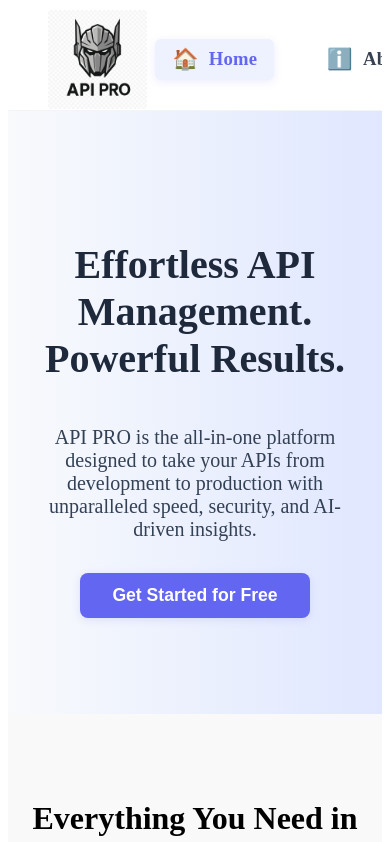
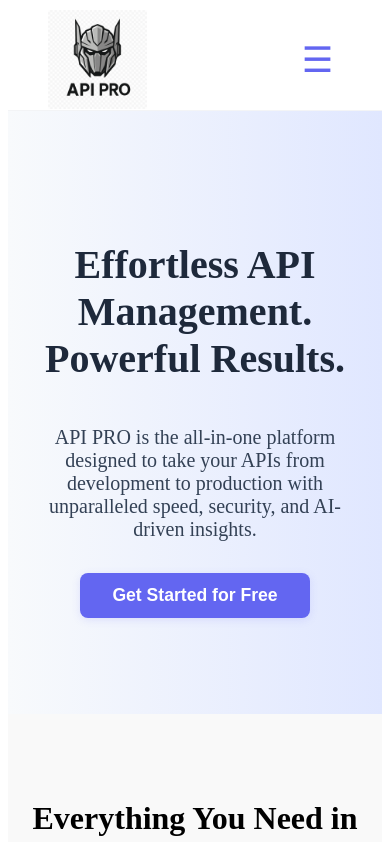
Before and after one commit to ThesuNimeshika/api-pro, a React (Vite) app: page / in a window 390 px wide. Shown: the top 842 px of the page. Built offline with nearby package versions, Linux system fonts and the light colour scheme.

Commit message:
Navbar update

```diff
--- a/src/App.css
+++ b/src/App.css
@@ -86,6 +86,60 @@
   background: #eef2ff;
   color: #4f46e5;
   box-shadow: 0 2px 8px rgba(99,102,241,0.10);
+}
+@media (max-width: 900px) {
+  .navbar-links {
+    gap: 1.2rem;
+  }
+}
+@media (max-width: 700px) {
+  .navbar-links {
+    display: none;
+  }
+  .navbar-actions {
+    display: flex;
+    align-items: center;
+    margin-left: auto;
+  }
+  .navbar-menu-btn {
+    background: none;
+    border: none;
+    cursor: pointer;
+    padding: 0.3em 0.7em;
+    font-size: 2.2rem;
+    color: #6366f1;
+    transition: color 0.18s;
+  }
+  .navbar-menu-btn:hover {
+    color: #4f46e5;
+  }
+  .navbar-mobile-menu {
+    position: fixed;
+    top: 0;
+    right: 0;
+    width: 80vw;
+    max-width: 340px;
+    height: 100vh;
+    background: #fff;
+    box-shadow: -2px 0 16px rgba(99,102,241,0.10);
+    display: flex;
+    flex-direction: column;
+    padding: 2.5rem 1.2rem 1.2rem 1.2rem;
+    z-index: 9999;
+    animation: slideInMenu 0.22s ease;
+  }
+  @keyframes slideInMenu {
+    from { right: -100vw; opacity: 0; }
+    to { right: 0; opacity: 1; }
+  }
+  .navbar-mobile-menu .navbar-link {
+    margin-bottom: 1.2rem;
+    font-size: 1.18rem;
+    text-transform: uppercase;
+    letter-spacing: 1px;
+    width: 100%;
+    justify-content: flex-start;
+  }
 }
 /* Contact Section Styles */
 .contact-section {
--- a/src/components/Navbar.tsx
+++ b/src/components/Navbar.tsx
@@ -1,3 +1,4 @@
+import { useState } from 'react';
 import { NavLink } from 'react-router-dom';
 import logo from  '../assets/logo.png'
 
@@ -10,6 +11,8 @@ const navLinks = [
 ];
 
 const Navbar = () => {
+  const [menuOpen, setMenuOpen] = useState(false);
+
   return (
     <nav className="navbar-bar">
       <div className="navbar-logo">
@@ -24,6 +27,7 @@ const Navbar = () => {
             className={({ isActive }) =>
               `navbar-link${isActive ? ' active' : ''}`
             }
+            style={{ textTransform: 'uppercase', fontSize: '1.18rem', letterSpacing: '1px' }}
           >
             <span className="navbar-icon" aria-hidden="true">{icon}</span>
             <span className="navbar-label">{label}</span>
@@ -31,8 +35,34 @@ const Navbar = () => {
         ))}
       </div>
       <div className="navbar-actions">
-
+        <button
+          className="navbar-menu-btn"
+          aria-label={menuOpen ? 'Close menu' : 'Open menu'}
+          onClick={() => setMenuOpen((open) => !open)}
+        >
+          <span style={{ fontSize: '2.2rem' }}>{menuOpen ? '✖️' : '☰'}</span>
+        </button>
       </div>
+      {/* Mobile Menu Overlay */}
+      {menuOpen && (
+        <div className="navbar-mobile-menu">
+          {navLinks.map(({ to, label, icon, end }) => (
+            <NavLink
+              key={to}
+              to={to}
+              end={end}
+              className={({ isActive }) =>
+                `navbar-link${isActive ? ' active' : ''}`
+              }
+              style={{ textTransform: 'uppercase', fontSize: '1.18rem', letterSpacing: '1px', width: '100%' }}
+              onClick={() => setMenuOpen(false)}
+            >
+              <span className="navbar-icon" aria-hidden="true">{icon}</span>
+              <span className="navbar-label">{label}</span>
+            </NavLink>
+          ))}
+        </div>
+      )}
     </nav>
   );
 };
```
